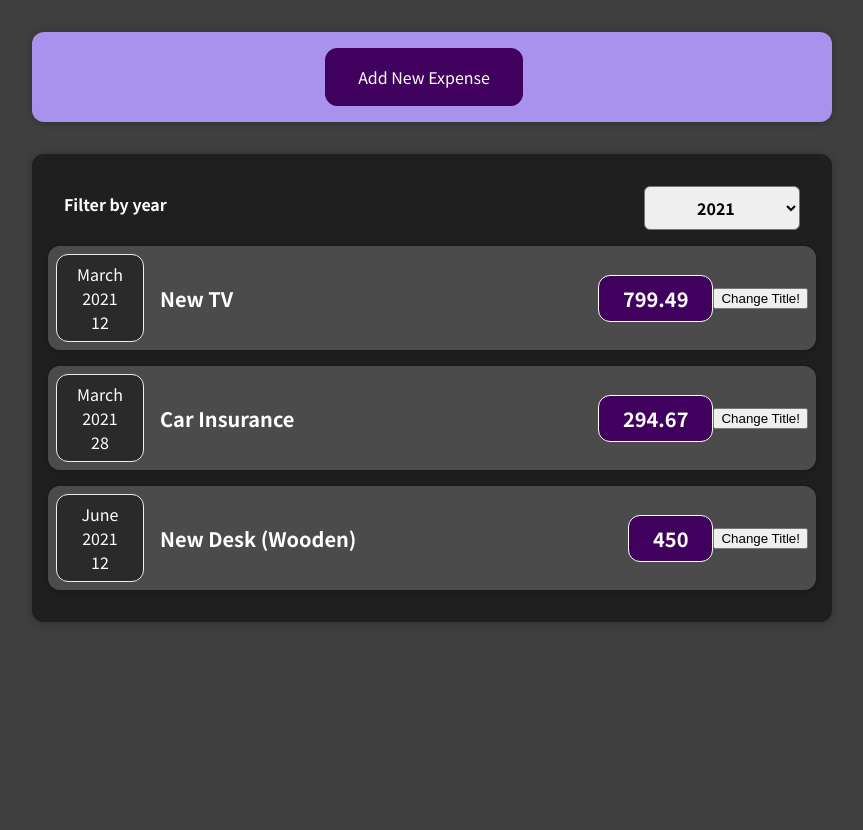
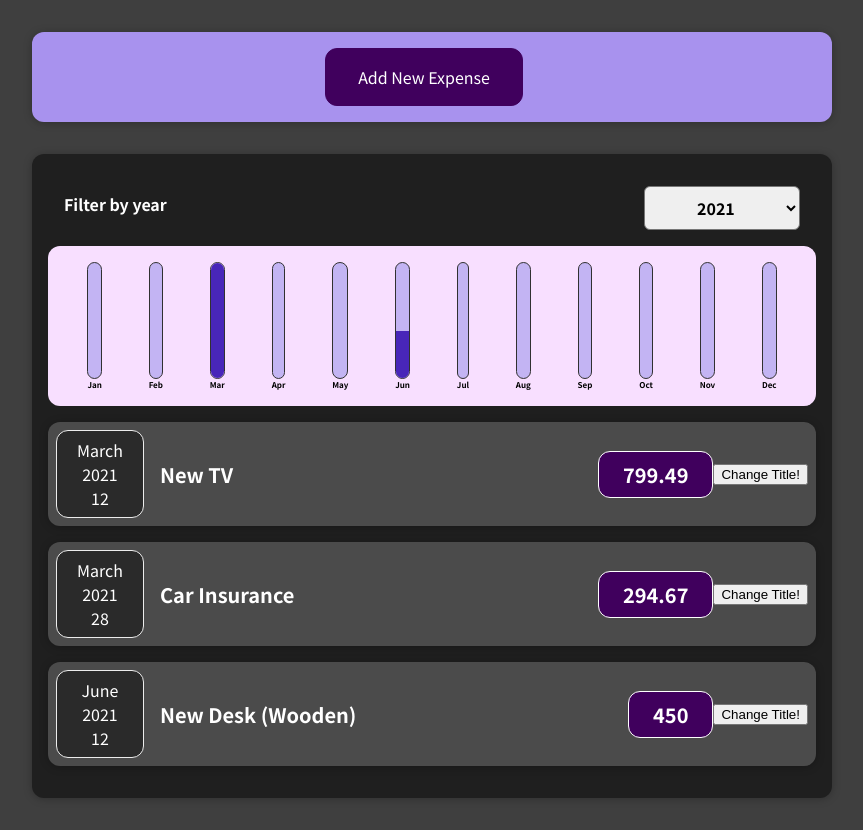
Before and after one commit to tazmanraz/react-budget, a React (Create React App) app: page / in a window 1280 px wide. Shown: the whole page, without its empty margins (208-1071 px from the left). Before the commit the page ends 800 px from the top, so only its background shows below. Built offline with nearby package versions, Linux system fonts and the light colour scheme.

Commit message:
Add chart component

```diff
--- /dev/null
+++ b/src/components/Chart/Chart.css
@@ -0,0 +1,10 @@
+
+.chart {
+  padding: 1rem;
+  border-radius: 12px;
+  background-color: #f8dfff;
+  text-align: center;
+  display: flex;
+  justify-content: space-around;
+  height: 10rem;
+}
--- /dev/null
+++ b/src/components/Chart/Chart.js
@@ -0,0 +1,19 @@
+import React from 'react'
+import ChartBar from './ChartBar'
+import './Chart.css'
+
+const Chart = props => {
+  const dataPointValues = props.dataPoints.map(datapoint => datapoint.value)
+  const totalMax = Math.max(...dataPointValues);
+
+  return <div className="chart">
+    {props.dataPoints.map(dataPoint => <ChartBar
+      key={dataPoint.label}
+      value={dataPoint.value}
+      maxValue={totalMax}
+      label={dataPoint.label}
+    />)}
+  </div>
+};
+
+export default Chart
--- /dev/null
+++ b/src/components/Chart/ChartBar.css
@@ -0,0 +1,30 @@
+.chart-bar {
+  height: 100%;
+  display: flex;
+  flex-direction: column;
+  align-items: center;
+}
+
+.chart-bar__inner {
+  height: 100%;
+  width: 100%;
+  border: 1px solid #313131;
+  border-radius: 12px;
+  background-color: #c3b4f3;
+  overflow: hidden;
+  display: flex;
+  flex-direction: column;
+  justify-content: flex-end;
+}
+
+.chart-bar__fill {
+  background-color: #4826b9;
+  width: 100%;
+  transition: all 0.3s ease-out;
+}
+
+.chart-bar__label {
+  font-weight: bold;
+  font-size: 0.5rem;
+  text-align: center;
+}
--- /dev/null
+++ b/src/components/Chart/ChartBar.js
@@ -0,0 +1,22 @@
+import React from 'react'
+import './ChartBar.css'
+
+const ChartBar = props => {
+  let barFillHeight = '0%'
+
+  if (props.maxValue > 0) {
+    barFillHeight = Math.round((props.value / props.maxValue) * 100) + '%'
+  }
+
+  return (
+    <div className="chart-bar">
+      <div className="chart-bar__inner">
+        <div className="chart-bar__fill"
+        style={{height: barFillHeight}}></div>
+      </div>
+      <div className="chart-bar__label">{props.label}</div>
+    </div>
+  )
+};
+
+export default ChartBar;
--- a/src/components/Expenses/Expenses.js
+++ b/src/components/Expenses/Expenses.js
@@ -4,6 +4,7 @@
 import Card from '../UI/Card'
 import ExpensesFilter from './ExpensesFilter'
 import ExpensesList from './ExpensesList';
+import ExpensesChart from './ExpensesChart';
 import './Expenses.css'
 
 
@@ -38,6 +39,7 @@
         amount={expense.amount}
         date={expense.date}
       />)} */}
+      <ExpensesChart expenses={filteredExpenses} />
       <ExpensesList items={filteredExpenses}/>
 
 
--- /dev/null
+++ b/src/components/Expenses/ExpensesChart.js
@@ -0,0 +1,28 @@
+import React from 'react';
+import Chart from '../Chart/Chart'
+
+const ExpensesChart = props => {
+  const chartDataPoints = [
+    { label: 'Jan', value: 0 },
+    { label: 'Feb', value: 0 },
+    { label: 'Mar', value: 0 },
+    { label: 'Apr', value: 0 },
+    { label: 'May', value: 0 },
+    { label: 'Jun', value: 0 },
+    { label: 'Jul', value: 0 },
+    { label: 'Aug', value: 0 },
+    { label: 'Sep', value: 0 },
+    { label: 'Oct', value: 0 },
+    { label: 'Nov', value: 0 },
+    { label: 'Dec', value: 0 }
+  ];
+
+  for (const expense of props.expenses) {
+    const expenseMonth = expense.date.getMonth();
+    chartDataPoints[expenseMonth].value += expense.amount;
+  }
+
+  return <Chart dataPoints = {chartDataPoints}/>
+};
+
+export default ExpensesChart
--- a/src/components/NewExpense/ExpenseForm.js
+++ b/src/components/NewExpense/ExpenseForm.js
@@ -39,9 +39,9 @@
 
     const expenseData = {
       title: enteredTitle,
-      amount: enteredAmount,
-      date: new Date(enteredDate)
-    }
+      amount: +enteredAmount,
+      date: new Date(enteredDate),
+    };
 
     props.onSaveExpenseData(expenseData); //Calls to parent NewExpense
     setEnteredTitle('');
```
Also changed, not shown: 1 other file (tests, documents, lock files or other folders).
